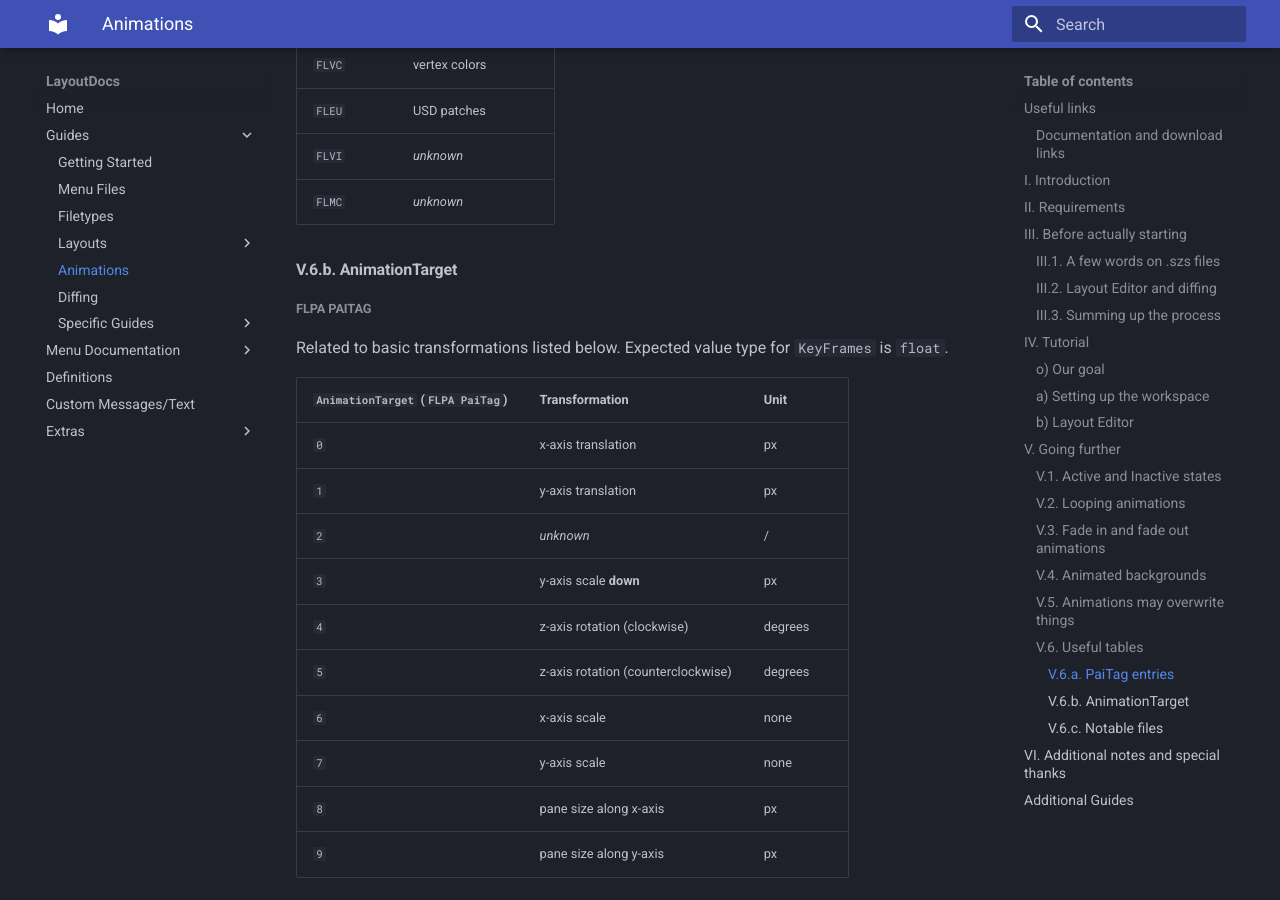
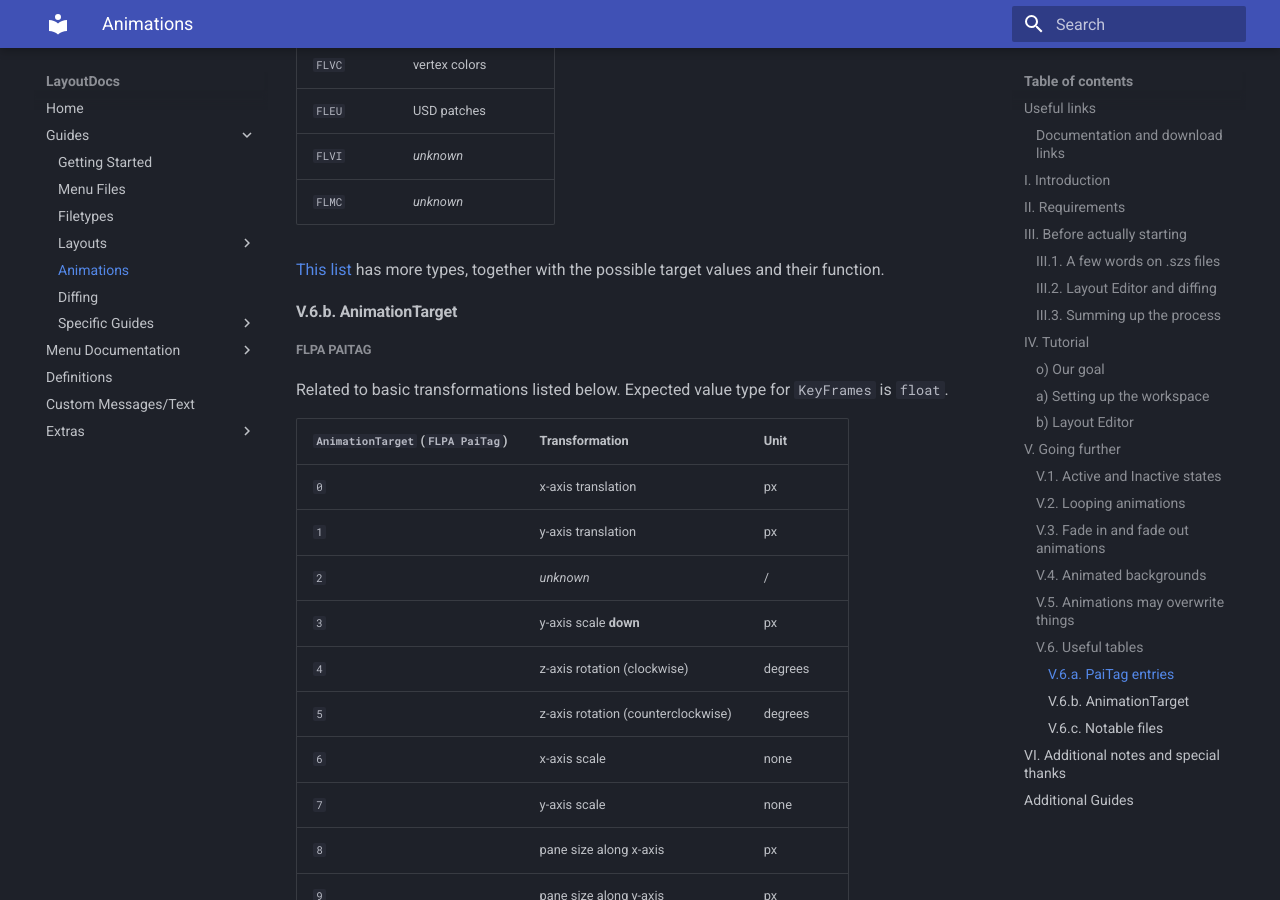
Before and after one commit to ThemezerNX/LayoutDocs, an MkDocs documentation site: the page built from docs/guide/animations/index.md, in a window 1280 px wide and 900 px high, scrolled down 16667 px. Built offline with MkDocs 1.6.1 and Material for MkDocs 9.7.7, drawn with Linux system fonts in a browser that asks for light colours.

Commit message:
Update index.md

```diff
--- a/docs/guide/animations/index.md
+++ b/docs/guide/animations/index.md
@@ -358,6 +358,8 @@ To give another example, a highlighted game in my Spotify Deck home menu has a g
 | `FLVI`     | *unknown*           |
 | `FLMC`     | *unknown*                      |
 
+[This list](https://github.com/Tyulis/3DSkit/blob/master/doc/BFLAN.md#constants) has more types, together with the possible target values and their function.
+
 #### V.6.b. AnimationTarget
 
 ##### FLPA PaiTag
```
